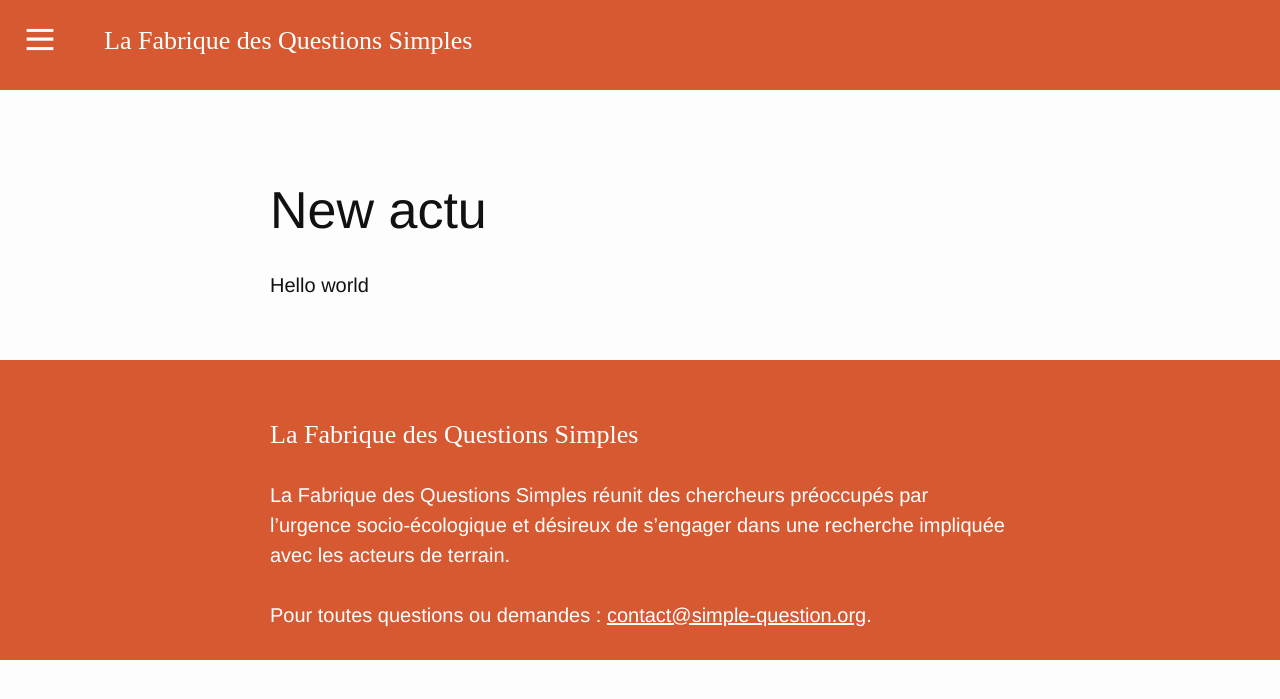
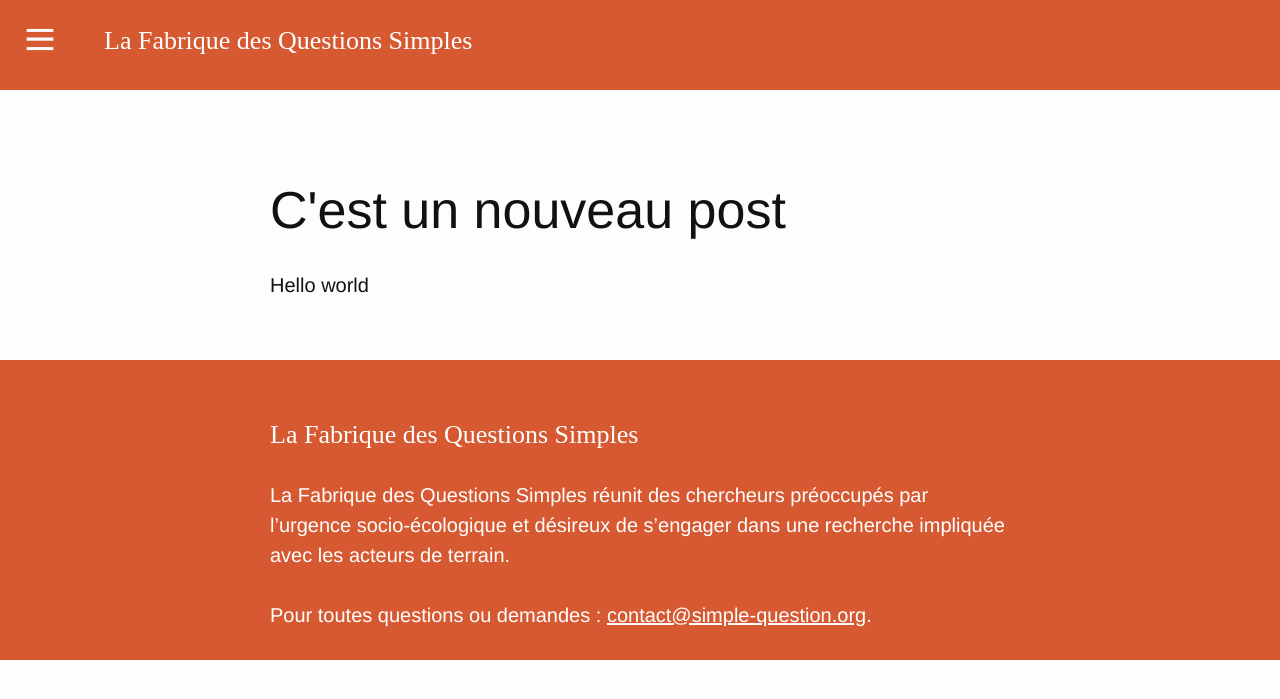
Before and after one commit to clemsos/simple-question.org, a Jekyll site: the page built from _posts/2019-12-12-new-actu.md, in a window 1280 px wide. Shown: the top 699 px of the page. Built offline with Jekyll 4.4.1, drawn with Linux system fonts in a browser that asks for light colours; our own code applies the rules of GitHub Pages for plain Markdown files.

Commit message:
Update Actualités “2019-12-12-new-actu”

```diff
--- a/_posts/2019-12-12-new-actu.md
+++ b/_posts/2019-12-12-new-actu.md
@@ -1,5 +1,5 @@
 ---
-title: New actu
+title: C'est un nouveau post
 description: dsds
 author: sdasd
 category: news
```
